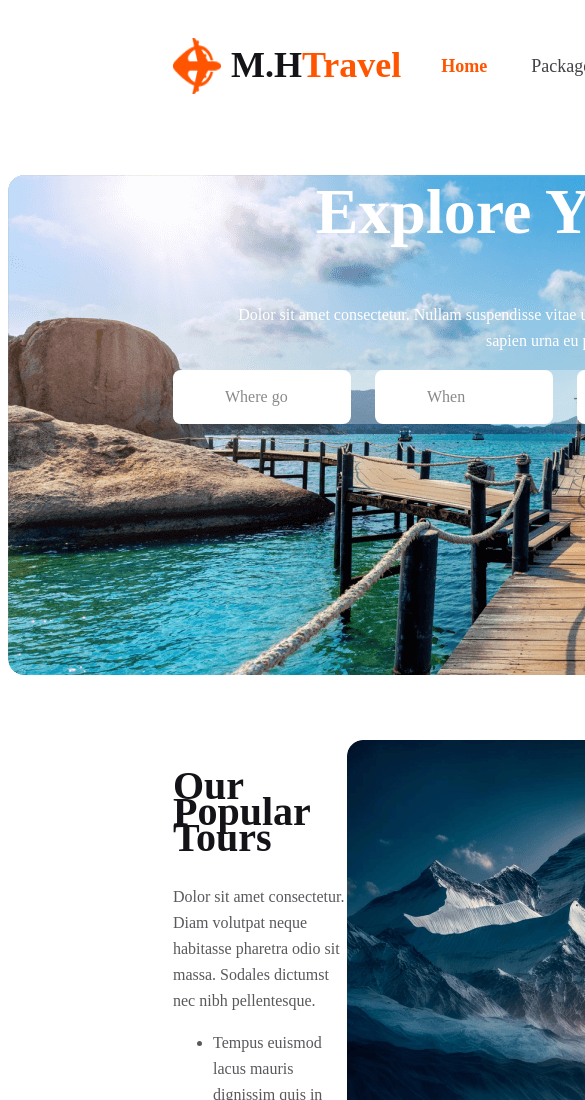
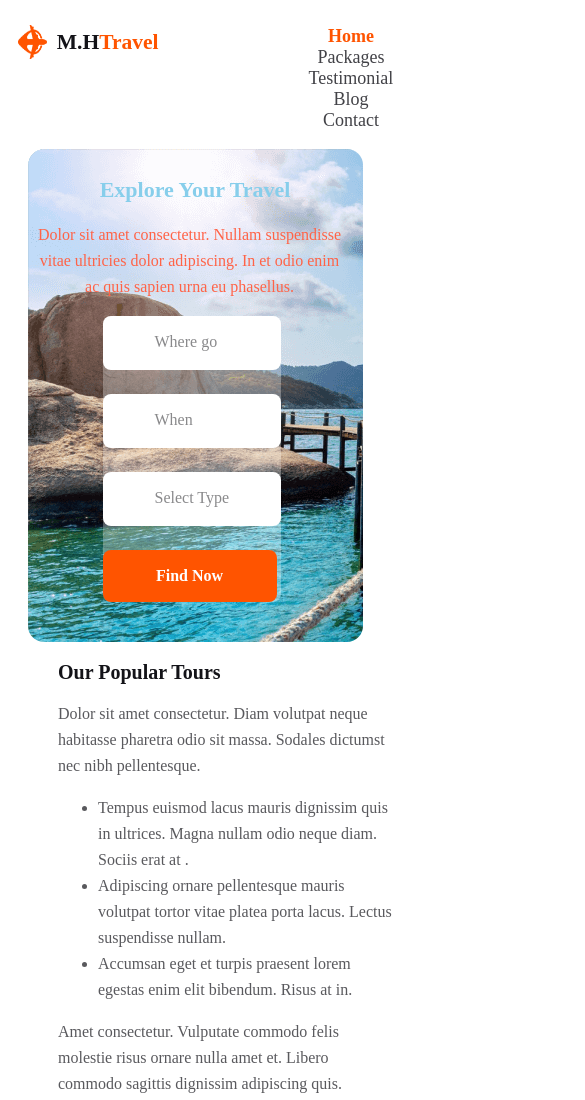
Before and after one commit to mobarak-06/assignment-2, a plain HTML site: page index.html in a window 390 px wide. Shown: the top 1100 px of the page, 585 px wide, since content can reach past the window. Drawn offline with Linux system fonts and the light colour scheme.

Commit message:
nav responsive phone added

```diff
--- a/styles/travels.css
+++ b/styles/travels.css
@@ -161,3 +161,70 @@ padding-top: 20px;
     background: url(<path-to-image>), lightgray 50% / cover no-repeat;
     background-image: url(../Images/Rectangle\ 4.png);
 }
+/* respone section */
+@media screen and (max-width:600px) {
+    .logo-img{
+        width: 28.724px;
+        height: 33.516px;
+       flex-shrink: 0;
+       margin-top: 17px;
+    }
+    .logo{
+        margin-left: 10px;
+    }
+
+        .title{
+            font-size: 21.543px;
+            font-weight: 800;
+        }
+        span{
+        font-size: 21.543px;
+        font-weight: 800;
+        }
+        .sub-title{
+            flex-direction: column;
+            padding: 0px;
+            padding-left: 150px;
+        }
+        .sub-main{
+            width: 335px;
+            height: 483px;
+            flex-shrink: 0;
+            padding-top: 10px;
+        }
+        h1{
+         font-size: 22px;
+         font-weight: 800;
+         color: skyblue;
+        }
+        .sub-dis{
+            width: 304px;
+            margin-left: 10px;
+            color: tomato;
+        }
+        .box{
+            flex-direction: column;
+            margin-left: 75px;
+        }
+        h2{
+          font-size: 20px;
+          font-weight: 800;
+        }
+        .box2{
+            flex-direction: column;
+            margin: 0;
+        }
+        .box-first{
+            width: 335px;
+            margin-left: 50px;
+        }
+        .box-second{
+            width: 335px;
+            height: 342px;
+            flex-shrink: 0;
+            border-radius: 16px;
+            margin-top: 70px;
+            margin-left: 50px;
+        }
+
+}
```
